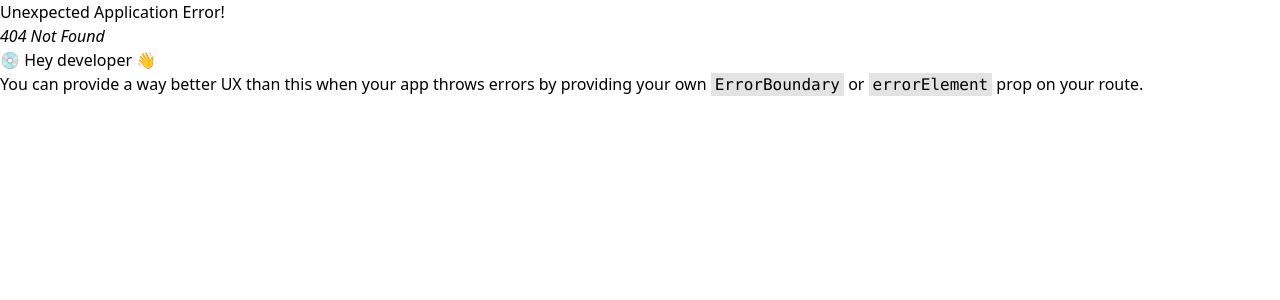
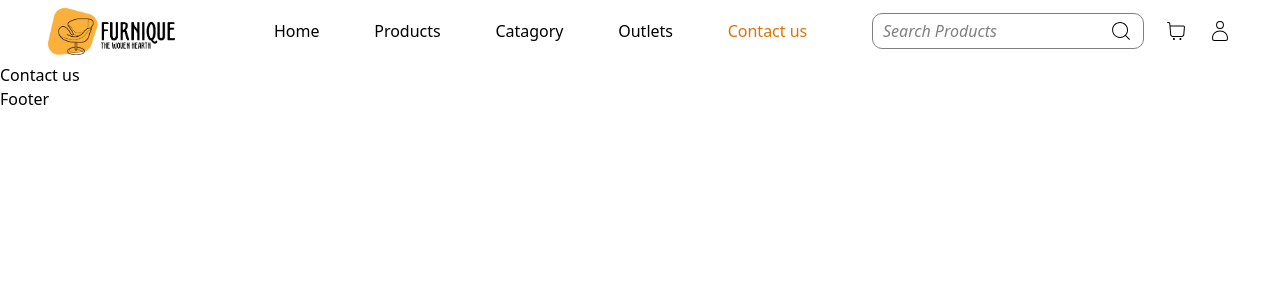
Before and after one commit to mohammad-aarif/Furnique-Client, a React (Vite) app: page /contact-us in a window 1280 px wide. Before the commit this address had no page. Shown: the top 300 px of the page. Built offline with nearby package versions, Linux system fonts and the light colour scheme.

Commit message:
Navbar Done

```diff
--- a/package.json
+++ b/package.json
@@ -13,6 +13,7 @@
     "@tailwindcss/vite": "^4.0.9",
     "react": "^19.0.0",
     "react-dom": "^19.0.0",
+    "react-icons": "^5.5.0",
     "react-router-dom": "^7.2.0",
     "tailwindcss": "^4.0.9"
   },
--- /dev/null
+++ b/src/Pages/Contact us/ContactUs.jsx
@@ -0,0 +1,11 @@
+import React from 'react';
+
+const ContactUs = () => {
+    return (
+        <div>
+            Contact us
+        </div>
+    );
+};
+
+export default ContactUs;
--- /dev/null
+++ b/src/Pages/Error/Error.jsx
@@ -0,0 +1,9 @@
+const Error = () => {
+    return (
+        <div>
+            Error
+        </div>
+    );
+};
+
+export default Error;
--- /dev/null
+++ b/src/Pages/Outlets/Outlets.jsx
@@ -0,0 +1,9 @@
+const Outlets = () => {
+    return (
+        <div>
+            Outlets
+        </div>
+    );
+};
+
+export default Outlets;
--- /dev/null
+++ b/src/Pages/Products/Products.jsx
@@ -0,0 +1,9 @@
+const Products = () => {
+    return (
+        <div>
+            Products
+        </div>
+    );
+};
+
+export default Products;
--- a/src/Pages/Shared/Navbar.jsx
+++ b/src/Pages/Shared/Navbar.jsx
@@ -1,17 +1,30 @@
 import { NavLink } from 'react-router-dom';
+import { CiShoppingCart, CiSearch, CiUser } from "react-icons/ci";
 import './shared.css'
 const Navbar = () => {
     return (
-        <div className="navbar grid grid-cols-6 gap-2">
-            <div className=""><img src="/src/assets/Logo.png" alt="Furnique Logo" /></div>
-            <div className="col-span-4 flex justify-around">
-                <NavLink to=''>Home</NavLink>
-                <NavLink to=''>Products</NavLink>
-                <NavLink to=''>Catagory</NavLink>
-                <NavLink to=''>Outlets</NavLink>
-                <NavLink to=''>Contact us</NavLink>
+        <div className="navbar px-12 py-2 gap-2">
+            <div className="md:w-2/3"><img src="/src/assets/Logo.png" alt="Furnique Logo" /></div>
+            <div className="col-span-3 font-medium flex justify-around">
+                <NavLink className={({isActive}) => isActive ? 'text-amber-600' : ''
+                } to='/'>Home</NavLink>
+                <NavLink className={({isActive}) => isActive ? 'text-amber-600' : ''
+                } to='/products'>Products</NavLink>
+                <NavLink className={({isActive}) => isActive ? 'text-amber-600' : ''
+                } to='/catagory'>Catagory</NavLink>
+                <NavLink className={({isActive}) => isActive ? 'text-amber-600' : ''
+                } to='outlets'>Outlets</NavLink>
+                <NavLink className={({isActive}) => isActive ? 'text-amber-600' : ''
+                } to='/contact-us'>Contact us</NavLink>
             </div>
-            <div>user</div>
+            <div className='col-span-2 nav-user text-2xl'>
+                <form className='search-bar' action="get">
+                    <input type="text" placeholder='Search Products' name="query" />
+                    <CiSearch  />
+                </form>
+                <CiShoppingCart className='mx-5'/>
+                <CiUser />
+            </div>
         </div>
     );
 };
--- a/src/Pages/Shared/shared.css
+++ b/src/Pages/Shared/shared.css
@@ -1,3 +1,21 @@
 .navbar{
-    padding: 0 48px;
+    display:grid;
+    grid-template-columns: repeat(6, minmax(0, 1fr));
+    align-items: center;
+
 }
+.search-bar{
+    display: flex;
+    border: 1px solid gray;
+    padding: 5px 10px;
+    border-radius: 10px;
+}
+.search-bar input{
+    font-size: medium;
+    font-style: italic;
+}
+.nav-user{
+    display: flex;
+    justify-content: end;
+    align-items: center;
+}
--- a/src/Routes/Router.jsx
+++ b/src/Routes/Router.jsx
@@ -1,11 +1,16 @@
 import { createBrowserRouter } from "react-router-dom";
 import Home from "../Pages/Home/Home";
 import Main from "../Layout/Main";
+import Products from "../Pages/Products/Products";
+import Outlets from "../Pages/Outlets/Outlets";
+import ContactUs from "../Pages/Contact us/ContactUs";
+import Error from "../Pages/Error/Error";
 
 export const router = createBrowserRouter([
     {
     path:'/',
     element: <Main />,
+    errorElement:<Error />,
     children: [
         {
             path: '/',
@@ -13,7 +18,15 @@ export const router = createBrowserRouter([
         },
         {
             path: '/products',
-            element: <Home />
+            element: <Products />
+        },
+        {
+            path: '/outlets',
+            element: <Outlets />
+        },
+        {
+            path: '/contact-us',
+            element: <ContactUs />
         },
     ]
     },
--- a/src/index.css
+++ b/src/index.css
@@ -1 +1,4 @@
 @import "tailwindcss";
+input:focus {
+    outline: none;
+}
```
Also changed, not shown: 1 other file (tests, documents, lock files or other folders).
